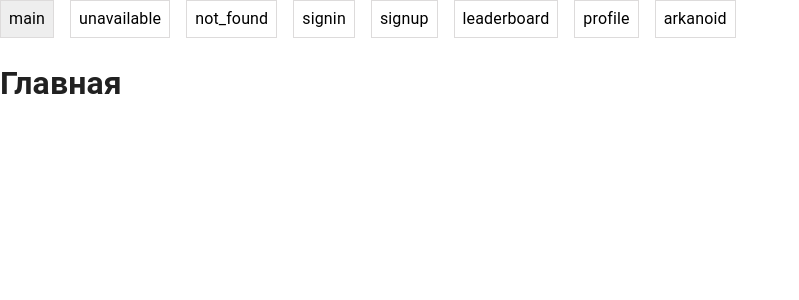
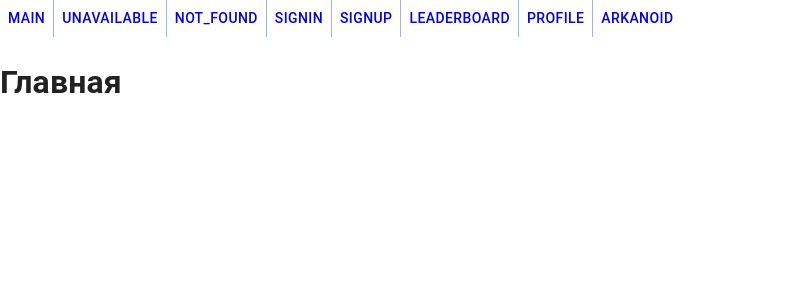
Before and after one commit to ArkanoidTeam/theGame, a React (Vite) app in the folder packages/client/: page / in a window 1280 px wide. Shown: the top 300 px of the page, without its empty margins (0-799 px from the left). Built offline with nearby package versions, Linux system fonts and the light colour scheme.

Commit message:
Переделал header

```diff
--- a/packages/client/src/components/Header/Header.scss
+++ /dev/null
@@ -1,22 +0,0 @@
-.header, .header__nav {
-    width: 100%;
-}
-.header__nav-list {
-    width: 100%;
-    display: flex;
-    padding: 0;
-    margin: 0;
-    gap: 1rem;
-}
-.header__nav-item {
-    list-style: none;
-    padding: 6px 8px;
-    border: 1px solid #dddbdb;
-    &:hover {
-        background-color: #eeeeee;
-    }
-}
-.header__nav-link {
-    text-decoration: none;
-    color: black;
-}
--- a/packages/client/src/components/Header/Header.tsx
+++ b/packages/client/src/components/Header/Header.tsx
@@ -1,26 +1,38 @@
-import './Header.scss'
 import React from 'react'
 import { Link } from 'react-router-dom'
 import { Page } from '../../utils/constants/navigation'
+import { Button, ButtonGroup, styled } from '@mui/material'
+
+const StyledHeader = styled('header')(() => ({
+  width: '100%'
+}));
+
+const StyledNav = styled('nav')(() => ({
+  width: '100%'
+}));
+
+const StyledLink = styled(Link)(() => ({
+  textDecoration: 'none'
+}));
 
 const Header: React.FC = () => {
   const pages = Object.entries(Page)
   return (
-    <header className="header">
-      <nav className="header__nav">
-        <ul className="header__nav-list">
+    <StyledHeader>
+      <StyledNav>
+        <ButtonGroup variant='text'>
           {pages.map(([path, name]) => {
             return (
-              <li className="header__nav-item">
-                <Link className="header__nav-link" to={name}>
+              <Button>
+                <StyledLink to={name}>
                   {path.toLowerCase()}
-                </Link>
-              </li>
+                </StyledLink>
+              </Button>
             )
           })}
-        </ul>
-      </nav>
-    </header>
+        </ButtonGroup>
+      </StyledNav>
+    </StyledHeader>
   )
 }
 
--- /dev/null
+++ b/packages/client/src/components/Header/index.ts
@@ -0,0 +1 @@
+export { default as Header } from './Header'
--- a/packages/client/src/components/index.ts
+++ b/packages/client/src/components/index.ts
@@ -1 +1 @@
-export { default as Header } from './Header/Header'
+export * from './Header'
```
Also changed, not shown: packages/client/src/theme/palette.ts (+4 -4 lines).
